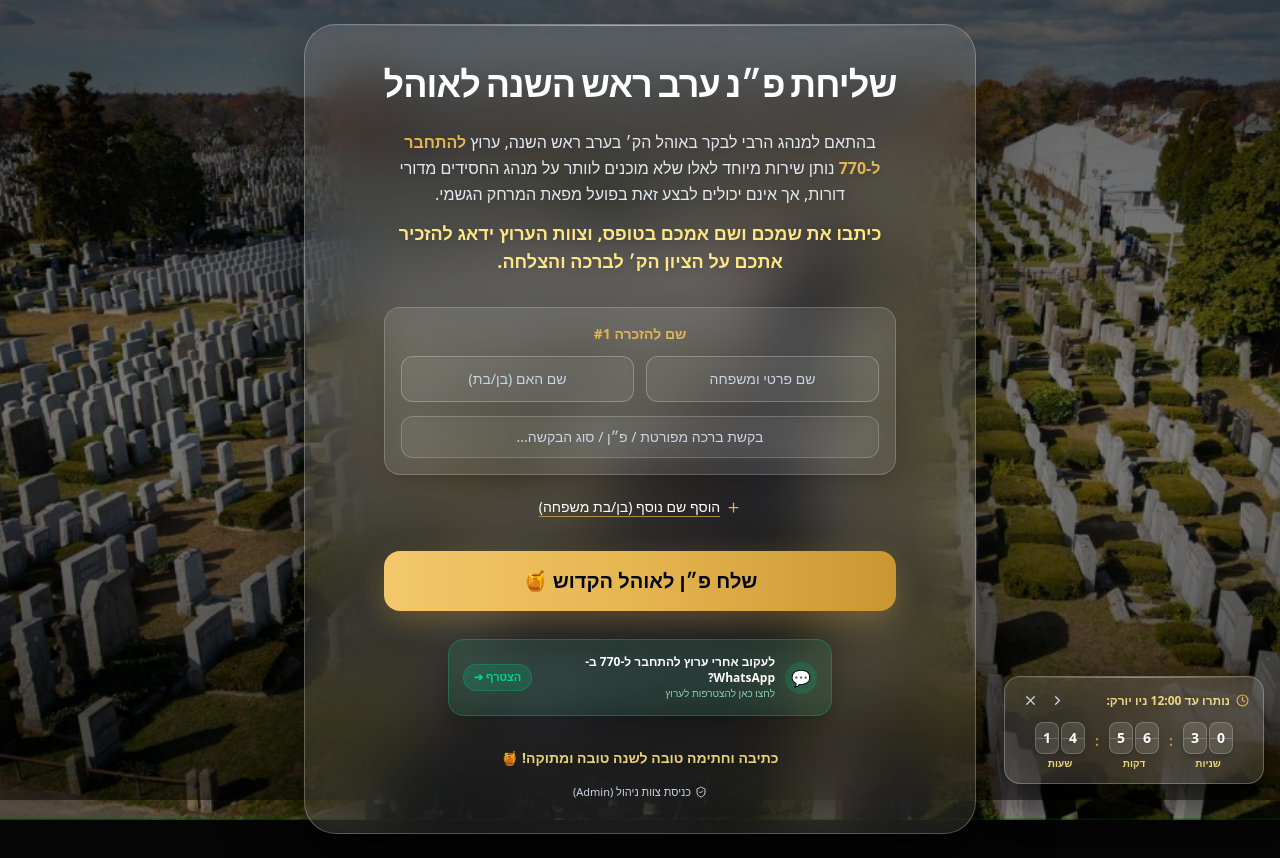
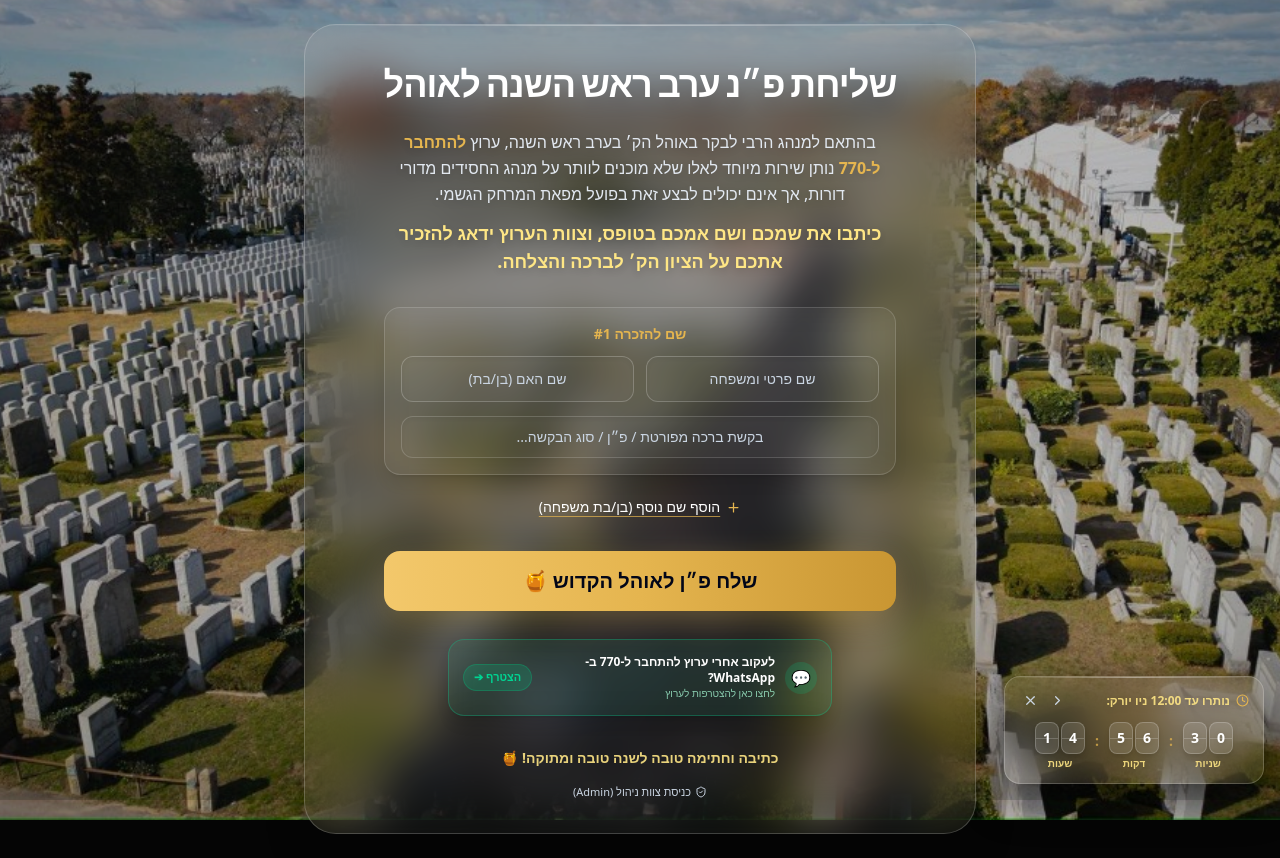
Before and after one commit to smichai/connect-to-770-ohel, a React (Vite) app: page / in a window 1280 px wide. Built offline with nearby package versions, Linux system fonts and the light colour scheme; a web font is replaced by a local one.

Commit message:
Ultra transparent Apple crystal glass and lock clock to viewport right edge

```diff
--- a/src/App.jsx
+++ b/src/App.jsx
@@ -152,28 +152,28 @@ export default function App() {
   return (
     <div className="min-h-screen w-full bg-[#050505] text-slate-100 flex flex-col items-center justify-center p-4 sm:p-6 relative font-sans selection:bg-[#E5B54F] selection:text-black overflow-x-hidden" dir="rtl">
 
-      {/* Background Image of Ohel Queue - Bright clear backdrop for frosted glass effect */}
+      {/* Background Image of Ohel Queue - Crisp bright backdrop for ultra-clear glass */}
       <div className="fixed inset-0 pointer-events-none z-0">
         <img
           src={ohelImage}
           alt="תור האוהל הקדוש"
-          className="w-full h-full object-cover object-center opacity-70 filter contrast-105 brightness-90 scale-105"
+          className="w-full h-full object-cover object-center opacity-90 filter brightness-95 scale-105"
         />
-        <div className="absolute inset-0 bg-gradient-to-b from-black/40 via-black/20 to-black/50" />
+        <div className="absolute inset-0 bg-black/15" />
       </div>
 
       {/* Main Completely Centered Layout wrapped in iOS 18 Apple Liquid Glass Dock Card */}
       <div
-        className="relative z-10 max-w-2xl w-full text-center space-y-6 py-8 px-4 sm:px-8 mx-auto flex flex-col items-center justify-center my-auto border border-white/25 rounded-[32px] shadow-[0_25px_70px_rgba(0,0,0,0.6)] relative overflow-hidden transition-all"
+        className="relative z-10 max-w-2xl w-full text-center space-y-6 py-8 px-4 sm:px-8 mx-auto flex flex-col items-center justify-center my-auto border border-white/20 rounded-[32px] shadow-2xl relative overflow-hidden transition-all"
         style={{
-          backgroundColor: 'rgba(255, 255, 255, 0.08)',
-          backdropFilter: 'blur(32px)',
-          WebkitBackdropFilter: 'blur(32px)',
+          backgroundColor: 'rgba(255, 255, 255, 0.04)',
+          backdropFilter: 'blur(24px)',
+          WebkitBackdropFilter: 'blur(24px)',
         }}
       >
 
         {/* Apple Glass Sheen Highlight Edge */}
-        <div className="absolute inset-x-0 top-0 h-[1px] bg-gradient-to-r from-transparent via-white/50 to-transparent pointer-events-none" />
+        <div className="absolute inset-x-0 top-0 h-[1px] bg-gradient-to-r from-transparent via-white/40 to-transparent pointer-events-none" />
 
         {/* Main Header - Always Forced on ONE Single Line */}
         <div className="w-full text-center space-y-1 mx-auto flex flex-col items-center justify-center pt-2">
@@ -199,11 +199,11 @@ export default function App() {
             {namesList.map((item, index) => (
               <div
                 key={item.id}
-                className="w-full space-y-3 text-center relative border border-white/20 p-4 rounded-2xl shadow-lg transition-all duration-300 hover:border-[#E5B54F]/40"
+                className="w-full space-y-3 text-center relative border border-white/15 p-4 rounded-2xl shadow-lg transition-all duration-300 hover:border-[#E5B54F]/40"
                 style={{
-                  backgroundColor: 'rgba(255, 255, 255, 0.07)',
-                  backdropFilter: 'blur(20px)',
-                  WebkitBackdropFilter: 'blur(20px)'
+                  backgroundColor: 'rgba(255, 255, 255, 0.03)',
+                  backdropFilter: 'blur(16px)',
+                  WebkitBackdropFilter: 'blur(16px)'
                 }}
               >
                 <div className="flex items-center justify-between text-xs sm:text-sm px-1 font-bold text-[#E5B54F]">
@@ -226,8 +226,8 @@ export default function App() {
                     placeholder="שם פרטי ומשפחה"
                     value={item.name}
                     onChange={(e) => handleNameChange(item.id, 'name', e.target.value)}
-                    className="w-full border border-white/25 focus:border-[#E5B54F] focus:ring-2 focus:ring-[#E5B54F]/30 rounded-xl px-4 py-3 text-sm text-white placeholder-slate-300 text-center focus:outline-none transition-all shadow-inner"
-                    style={{ backgroundColor: 'rgba(255, 255, 255, 0.08)' }}
+                    className="w-full border border-white/20 focus:border-[#E5B54F] focus:ring-2 focus:ring-[#E5B54F]/30 rounded-xl px-4 py-3 text-sm text-white placeholder-slate-300 text-center focus:outline-none transition-all shadow-inner"
+                    style={{ backgroundColor: 'rgba(255, 255, 255, 0.04)' }}
                   />
                   <input
                     type="text"
@@ -235,8 +235,8 @@ export default function App() {
                     placeholder="שם האם (בן/בת)"
                     value={item.motherName}
                     onChange={(e) => handleNameChange(item.id, 'motherName', e.target.value)}
-                    className="w-full border border-white/25 focus:border-[#E5B54F] focus:ring-2 focus:ring-[#E5B54F]/30 rounded-xl px-4 py-3 text-sm text-white placeholder-slate-300 text-center focus:outline-none transition-all shadow-inner"
-                    style={{ backgroundColor: 'rgba(255, 255, 255, 0.08)' }}
+                    className="w-full border border-white/20 focus:border-[#E5B54F] focus:ring-2 focus:ring-[#E5B54F]/30 rounded-xl px-4 py-3 text-sm text-white placeholder-slate-300 text-center focus:outline-none transition-all shadow-inner"
+                    style={{ backgroundColor: 'rgba(255, 255, 255, 0.04)' }}
                   />
                 </div>
 
@@ -248,8 +248,8 @@ export default function App() {
                     placeholder="בקשת ברכה מפורטת / פ״ן / סוג הבקשה..."
                     value={item.requestType}
                     onChange={(e) => handleNameChange(item.id, 'requestType', e.target.value)}
-                    className="w-full border border-white/20 focus:border-[#E5B54F] focus:ring-2 focus:ring-[#E5B54F]/30 rounded-xl px-4 py-2.5 text-xs sm:text-sm text-amber-200 placeholder-slate-300 text-center focus:outline-none transition-all shadow-inner"
-                    style={{ backgroundColor: 'rgba(255, 255, 255, 0.07)' }}
+                    className="w-full border border-white/15 focus:border-[#E5B54F] focus:ring-2 focus:ring-[#E5B54F]/30 rounded-xl px-4 py-2.5 text-xs sm:text-sm text-amber-200 placeholder-slate-300 text-center focus:outline-none transition-all shadow-inner"
+                    style={{ backgroundColor: 'rgba(255, 255, 255, 0.03)' }}
                   />
                 </div>
 
@@ -285,7 +285,7 @@ export default function App() {
           rel="noopener noreferrer"
           className="max-w-sm w-full mx-auto p-3.5 rounded-2xl border border-emerald-400/30 hover:border-emerald-400/60 flex items-center justify-between gap-3 text-right transition-all duration-300 group shadow-lg mt-1"
           style={{
-            backgroundColor: 'rgba(16, 185, 129, 0.1)',
+            backgroundColor: 'rgba(16, 185, 129, 0.08)',
             backdropFilter: 'blur(16px)',
             WebkitBackdropFilter: 'blur(16px)'
           }}
@@ -329,19 +329,22 @@ export default function App() {
 
       </div>
 
-      {/* Floating Bottom Right Apple Watch / VisionOS Pure Crystal Glass Clock - Fixed Anchored to Bottom Right */}
+      {/* Floating Bottom Right Apple Watch / VisionOS Pure Crystal Glass Clock - Fixed Anchored strictly to Viewport Right */}
       {isClockVisible && !isClockMinimized && (
         <div
-          className="flex flex-col items-center text-center border border-white/25 p-3 rounded-2xl shadow-[0_15px_40px_rgba(0,0,0,0.6)] hover:border-[#E5B54F]/40 transition-all duration-300 max-w-[260px] w-full relative overflow-hidden"
+          className="flex flex-col items-center text-center border border-white/20 p-3 rounded-2xl shadow-[0_15px_40px_rgba(0,0,0,0.6)] hover:border-[#E5B54F]/40 transition-all duration-300 relative overflow-hidden"
           style={{
             position: 'fixed',
             bottom: '16px',
             right: '16px',
             left: 'auto',
-            backgroundColor: 'rgba(255, 255, 255, 0.1)',
-            backdropFilter: 'blur(30px)',
-            WebkitBackdropFilter: 'blur(30px)',
-            zIndex: 9999
+            width: '260px',
+            maxWidth: 'calc(100vw - 32px)',
+            backgroundColor: 'rgba(255, 255, 255, 0.05)',
+            backdropFilter: 'blur(20px)',
+            WebkitBackdropFilter: 'blur(20px)',
+            zIndex: 99999,
+            margin: 0
           }}
         >
           {/* Top Apple Glass Sheen Edge */}
```
Also changed, not shown: index.standalone.html (+22 -19 lines).
